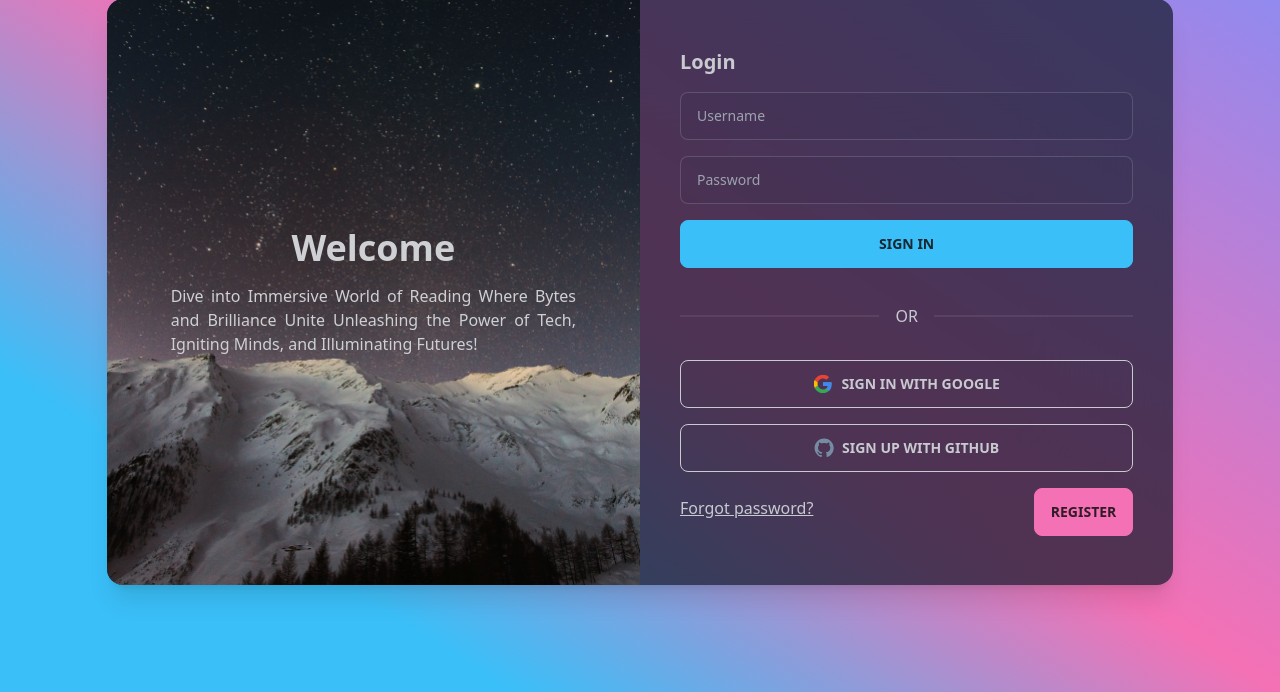
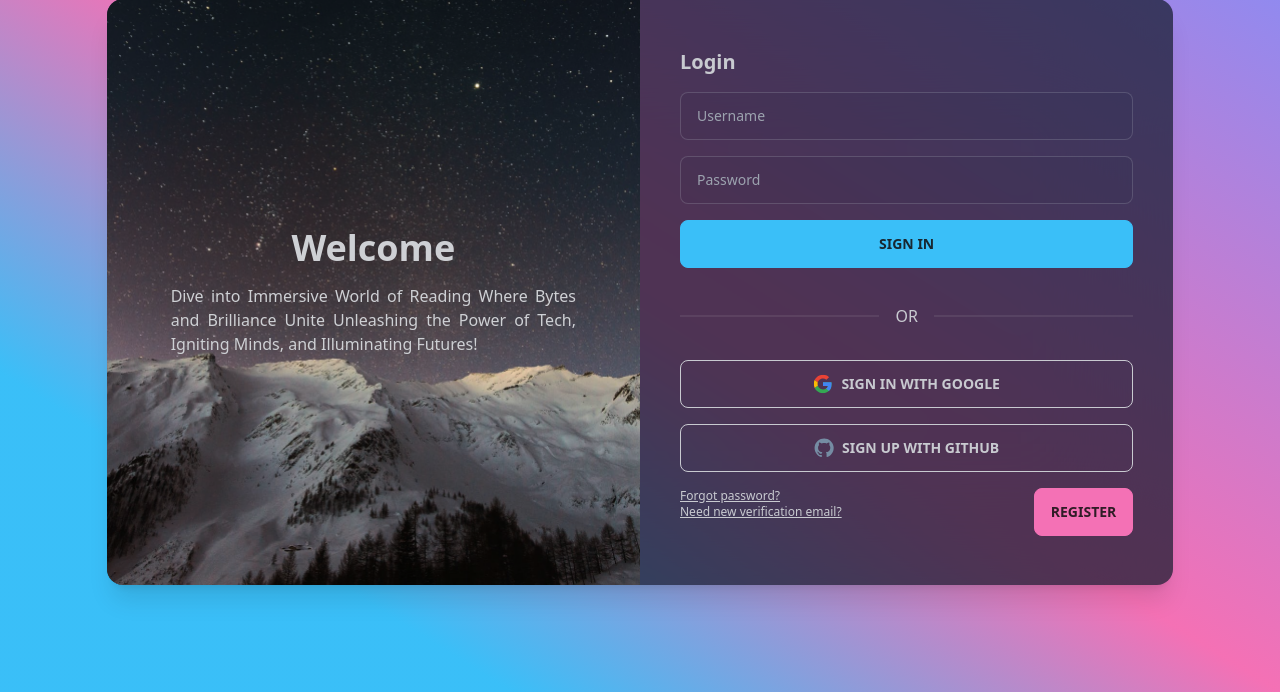
Before and after one commit to izharxyz/neon, a Django app: page /user/login/ in a window 1280 px wide. Shown: the part 108-800 px from the top of the page. Run offline with Django 3.2, Linux system fonts and the light colour scheme; style sheets or scripts are compiled from the project's sources; some libraries are stand-ins or nearby versions.

Commit message:
added email verification link request

```diff
--- a/users/templates/users/login.html
+++ b/users/templates/users/login.html
@@ -78,7 +78,11 @@
                         Sign up with Github
                     </a>
                     <div class="flex flex-row justify-between mt-4">
-                        <a href="{% url 'password-reset' %}" class="link text-md mt-2">Forgot password?</a>
+                        <p class="text-xs">
+                            <a href="{% url 'password-reset' %}" class="link mt-2">Forgot password?</a>
+                            <br>
+                            <a href="{% url 'request-new-link-from-email' %}" class="link mt-1">Need new verification email?</a>
+                        </p>
                         <a href="{% url 'register' %}" class="btn btn-sm md:btn-md btn-accent">Register</a>
                     </div>
                 </div>
```
